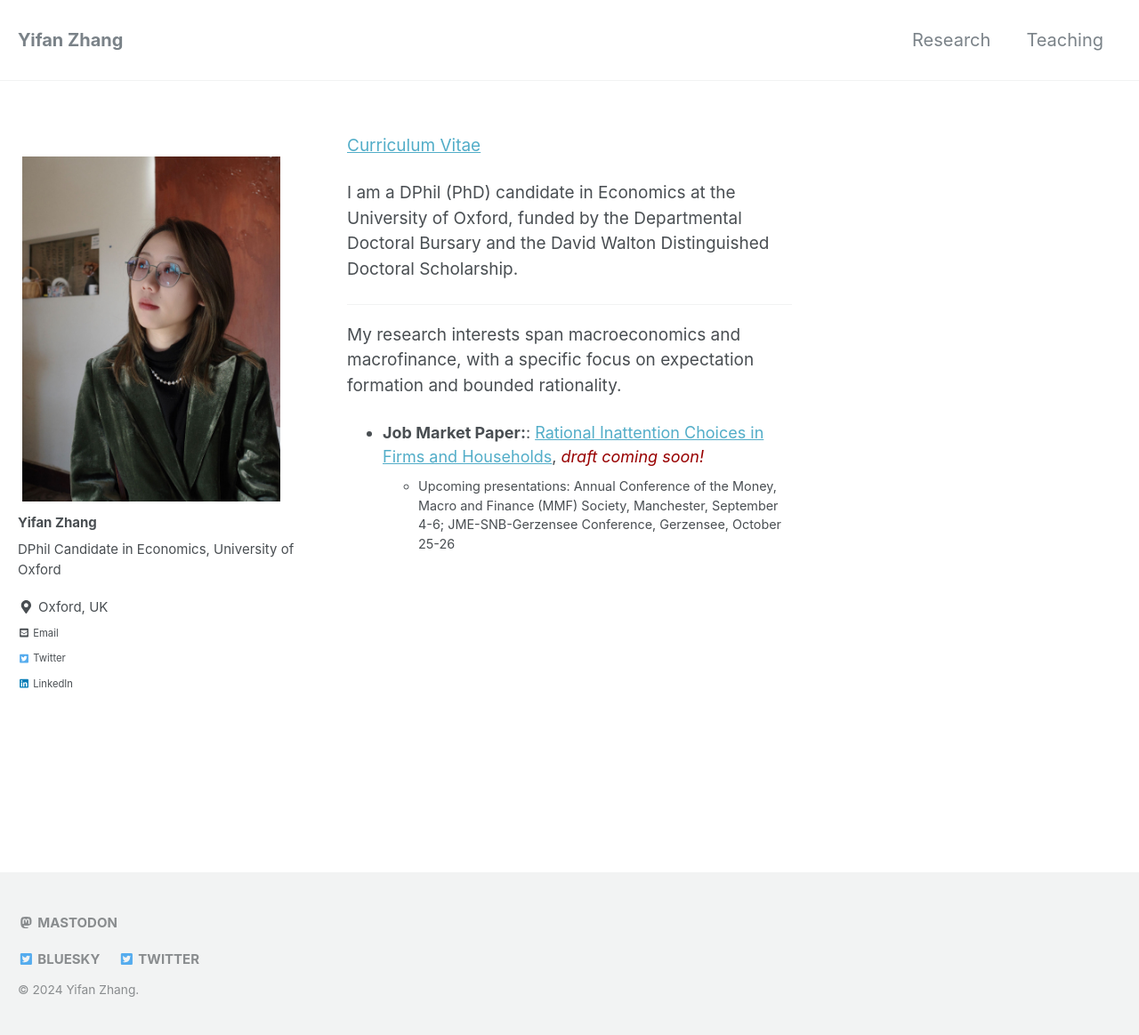
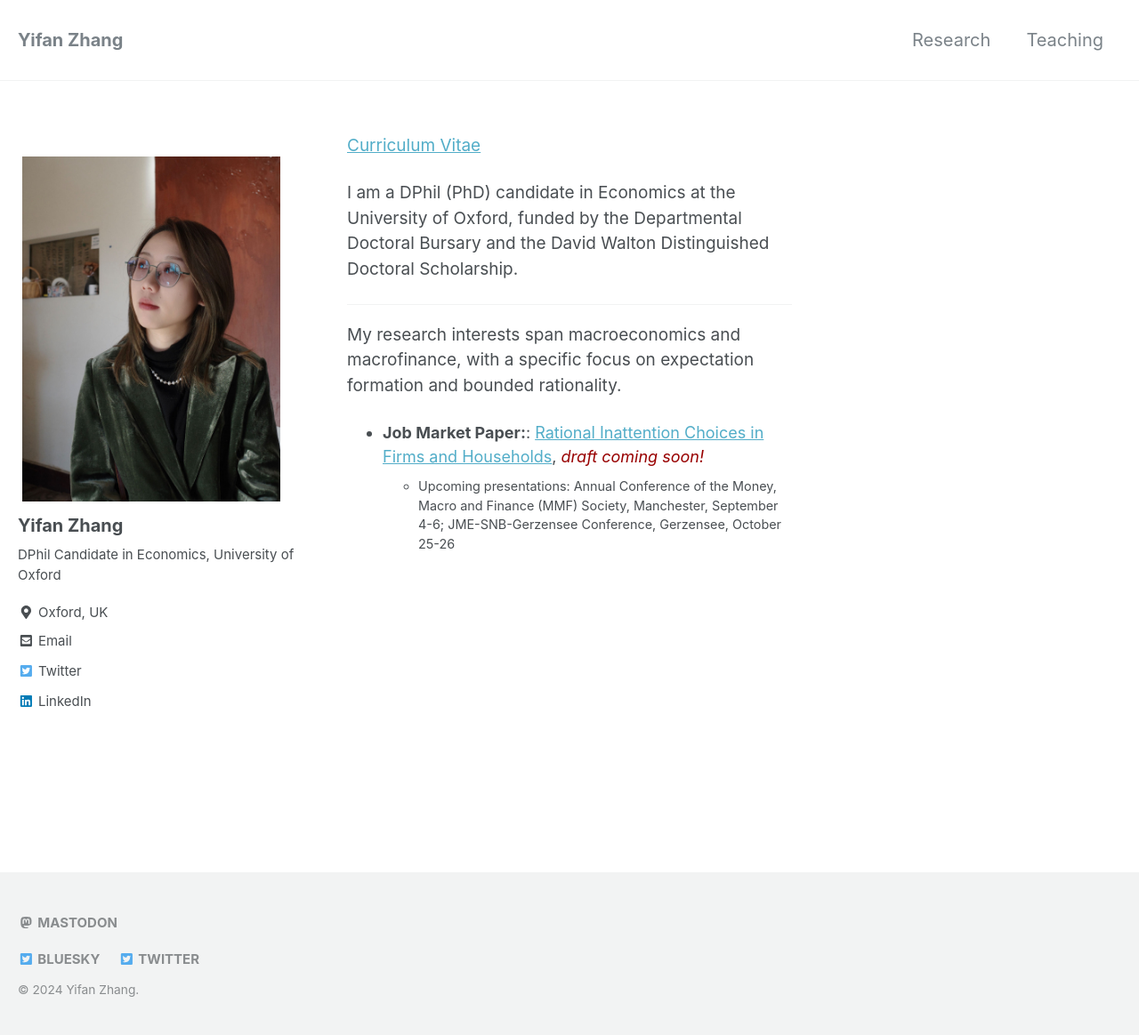
Before and after one commit to yifan-zhang-in/yifan-zhang-in.github.io, a Jekyll site: the page built from index.html, in a window 1280 px wide. Shown: the whole page at 89% size. Built offline with Jekyll 4.4.1, drawn with Linux system fonts in a browser that asks for light colours; nearby versions of some CDN libraries; the list of posts is cut into pages by our own code.

Commit message:
Update _variables.scss

```diff
--- a/_sass/minimal-mistakes/_variables.scss
+++ b/_sass/minimal-mistakes/_variables.scss
@@ -37,8 +37,8 @@ $caption-font-family: $serif !default;
 $type-size-1: 2.441em !default; // ~39.056px
 $type-size-2: 1.953em !default; // ~31.248px
 $type-size-3: 1.563em !default; // ~25.008px
-$type-size-4: 0.75em !default; // ~20px
-$type-size-5: 0.75em !default; // ~16px
+$type-size-4: 1.25em !default; // ~20px
+$type-size-5: 1.0em !default; // ~16px
 $type-size-6: 0.75em !default; // ~12px
 $type-size-7: 0.6875em !default; // ~11px
 $type-size-8: 0.625em !default; // ~10px
```
